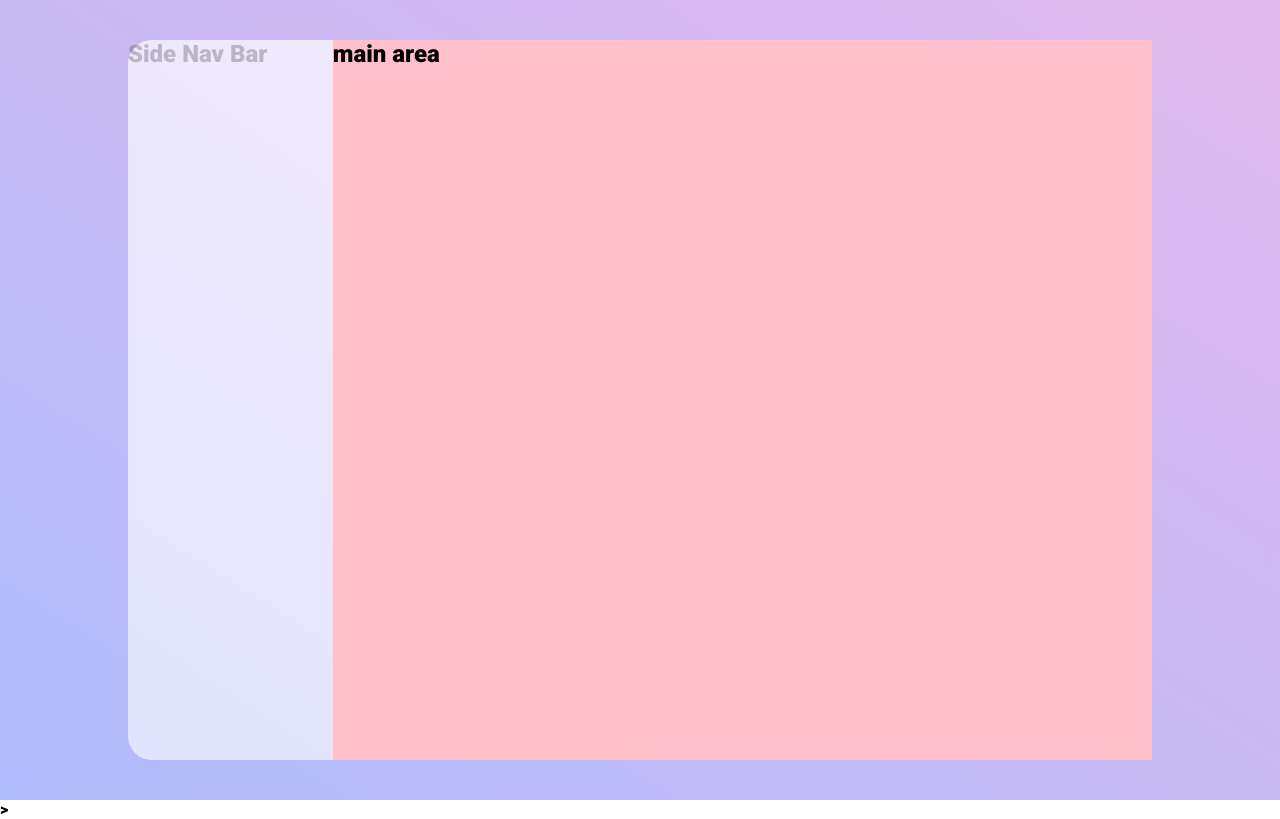
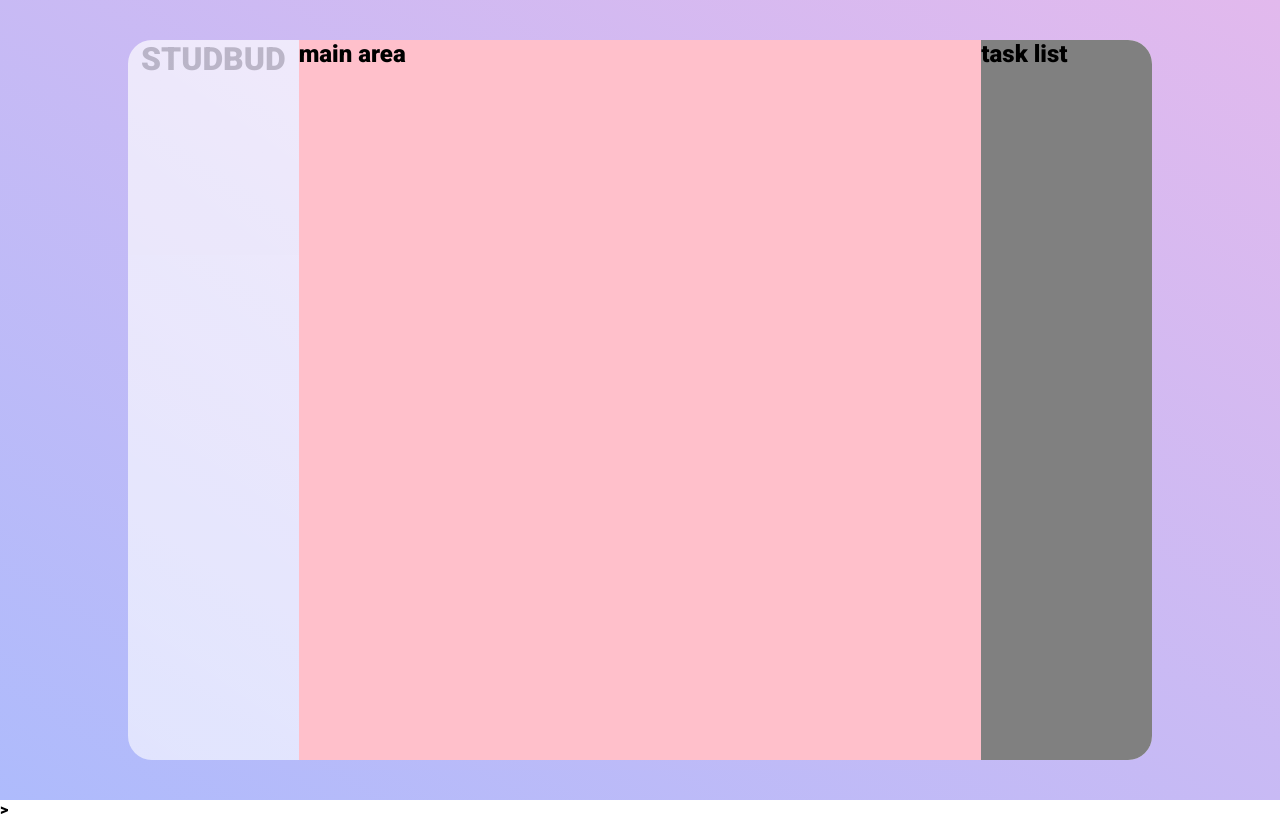
Before and after one commit to rgen4513/newstudbud, a website: page public/index.html in a window 1280 px wide. Drawn offline with Linux system fonts and the light colour scheme.

Commit message:
layout again

```diff
--- a/public/index.html
+++ b/public/index.html
@@ -12,10 +12,13 @@
     <main>
       <div class="frame">
         <div class="nav">
-          <h2> Side Nav Bar</h2>
+          <h1> STUDBUD</h1>
         </div>
         <div class="focus">
           <h2>main area</h2>
+        </div>
+        <div class="tasklist">
+          <h2>task list</h2>
         </div>
       </div>
     </main>>
--- a/public/style.css
+++ b/public/style.css
@@ -31,9 +31,16 @@ main {
     opacity: 0.2;
     flex: 1;
     border-radius: 1.5rem 0rem 0rem 1.5rem;
+    text-align: center;
 }
 
 .focus {
     background-color: pink;
     flex: 4;
 }
+
+.tasklist {
+    background-color: grey;
+    flex: 1;
+    border-radius: 0rem 1.5rem 1.5rem 0rem;
+}
```
